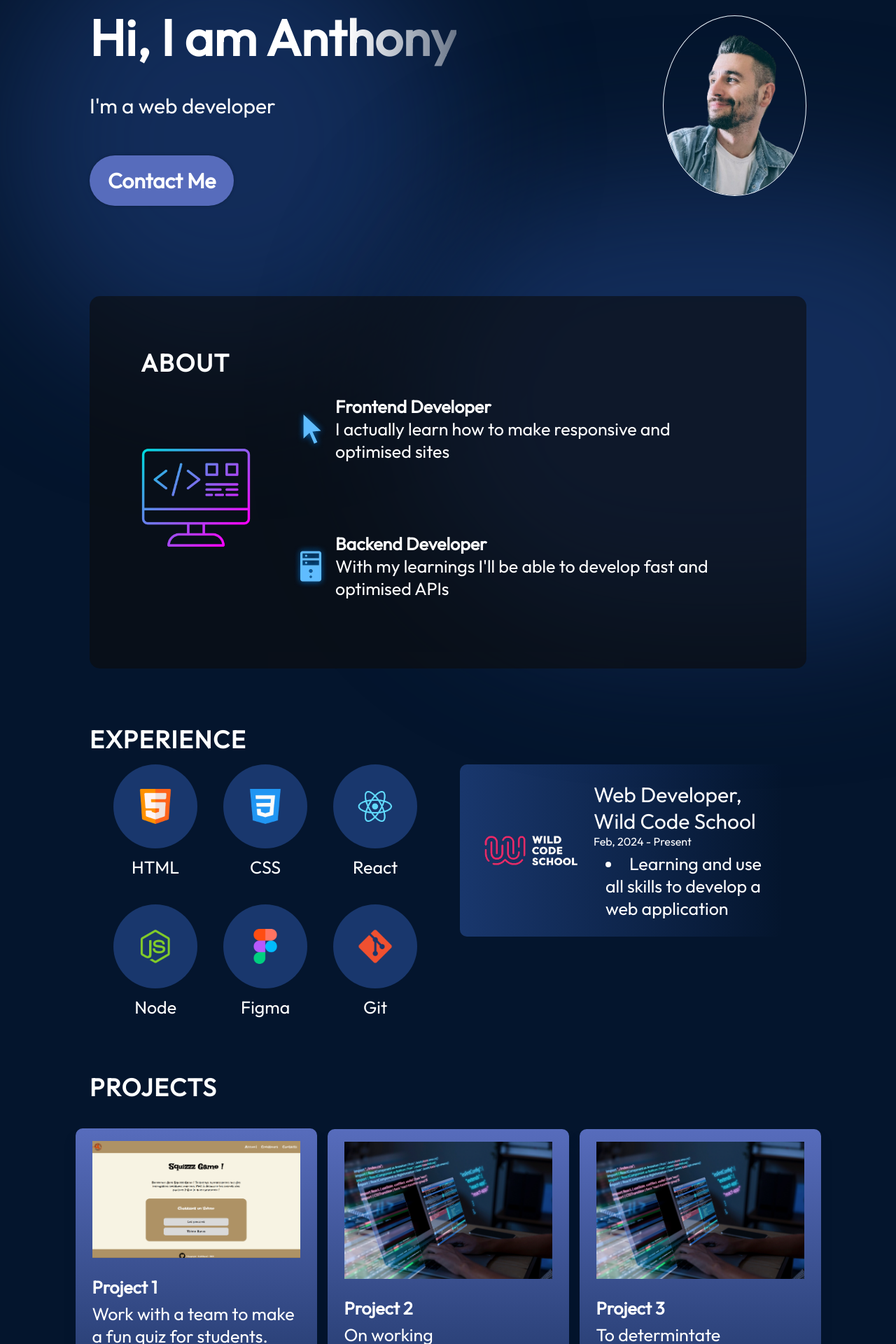
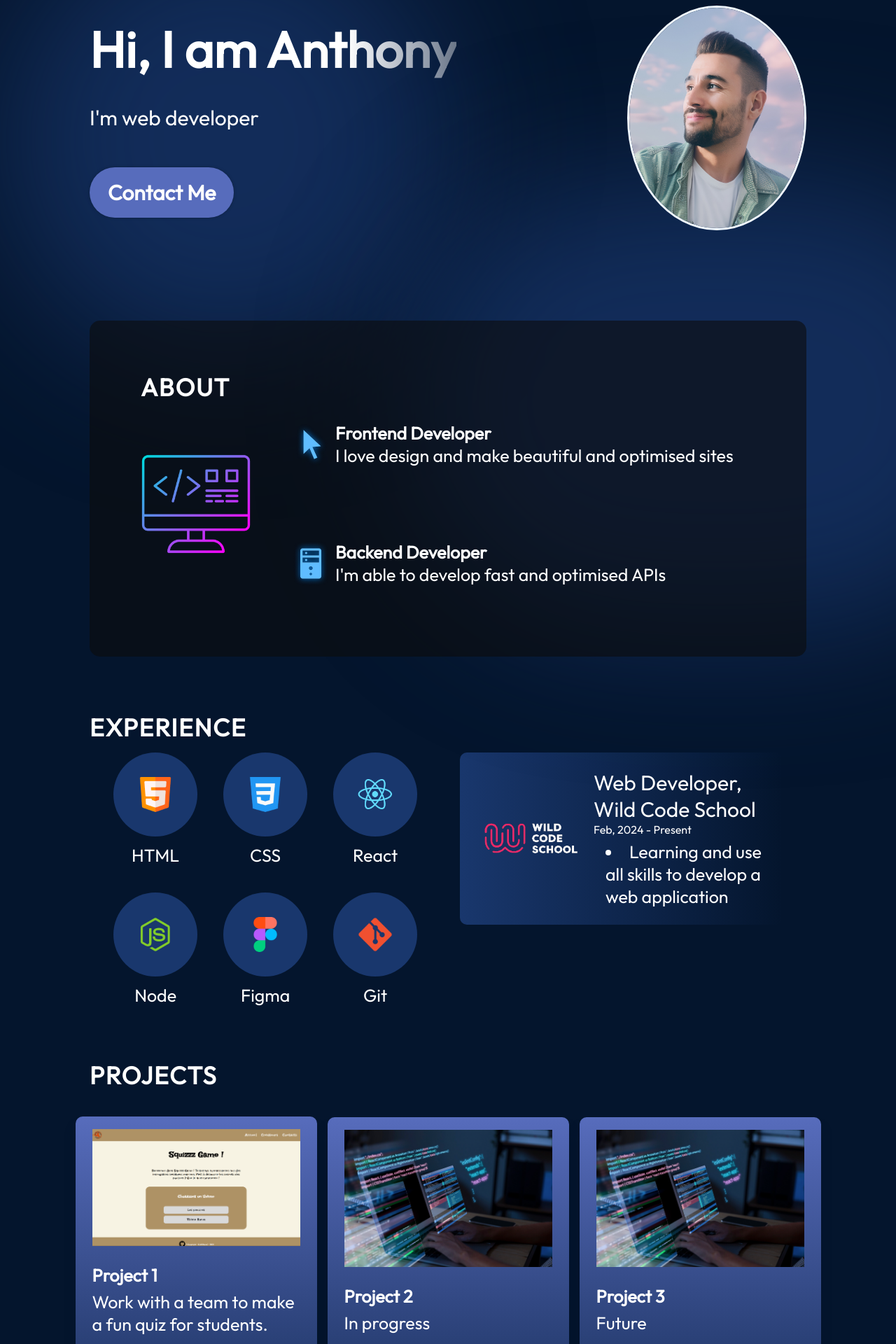
Before and after one commit to AnthonyChampion/Portfolio, a React (Vite) app: page / in a window 1280 px wide. Shown: the part 140-2060 px from the top of the page at 70% size. Built offline with nearby package versions, Linux system fonts and the light colour scheme.

Commit message:
Changes on Hero, About

```diff
--- a/src/components/About/About.jsx
+++ b/src/components/About/About.jsx
@@ -21,7 +21,7 @@ export const About = () => {
                         <div className={styles.aboutItemtext}>
                             <h3>Frontend Developer</h3>
                             <p>
-                                I actually learn how to make responsive and optimised sites
+                                I love design and make beautiful and optimised sites
                             </p>
                         </div>
                     </li>
@@ -32,7 +32,7 @@ export const About = () => {
                         <div className={styles.aboutItemtext}>
                             <h3>Backend Developer</h3>
                             <p>
-                                With my learnings I'll be able to develop fast and optimised APIs
+                                I'm able to develop fast and optimised APIs
                             </p>
                         </div>
                     </li>
--- a/src/components/Hero/Hero.jsx
+++ b/src/components/Hero/Hero.jsx
@@ -8,11 +8,11 @@ export const Hero = () => {
         <section className={styles.container}>
             <div className={styles.content}>
                 <h1 className={styles.title}>Hi, I am Anthony</h1>
-                <p className={styles.description}>I'm a web developer </p>
+                <p className={styles.description}>I'm web developer </p>
                 <a href="mailto:anthonyrodrigues.c@gmail.com"
                     className={styles.contactBtn}>Contact Me</a>
             </div>
-            <img src={getImageUrl("hero/profil.png")}
+            <img src={getImageUrl("hero/hero.jpg")}
                 alt="Hero image of me"
                 className={styles.heroImg} />
             <div className={styles.topBlur} />
--- a/src/components/Hero/Hero.module.css
+++ b/src/components/Hero/Hero.module.css
@@ -48,9 +48,9 @@
 }
 
 .heroImg {
-    width: 20%;
+    width: 25%;
     z-index: 1;
-    border: solid 1.5px;
+    border: solid 3px;
     border-color: aliceblue;
     border-radius: 100%;
     animation-name: floating;
--- a/src/components/Navbar/NavBar.module.css
+++ b/src/components/Navbar/NavBar.module.css
@@ -67,7 +67,6 @@
         gap: 13px;
         border-radius: 10px;
         background: rgb(25, 55, 109);
-        background: linear-gradient(0deg, rgba(25, 55, 109, 0.2) 0%, rgba(25, 55, 109, 1) 100%);
         padding: 24px 33px;
         box-shadow: 0 0 4px 0 rgba(0, 0, 0, 0.25);
     }
--- a/src/data/projects.json
+++ b/src/data/projects.json
@@ -14,27 +14,27 @@
     {
         "title": "Project 2",
         "imageSrc": "projects/Project2.png",
-        "description": "On working",
+        "description": "In progress",
         "skills": [
             "HTML",
             "CSS",
             "Javascript",
             "React"
         ],
-        "demo": "In deployment",
-        "source": "In deployment"
+        "demo": "In progress",
+        "source": "In progress"
     },
     {
         "title": "Project 3",
         "imageSrc": "projects/Project2.png",
-        "description": "To determintate",
+        "description": "Future",
         "skills": [
             "HTML",
             "CSS",
             "Javascript",
             "React"
         ],
-        "demo": "In deployment",
-        "source": "In deployment"
+        "demo": "Future",
+        "source": "Future"
     }
 ]
```
Also changed, not shown: assets/hero/hero.jpg (added), assets/hero/profil.png (deleted).
